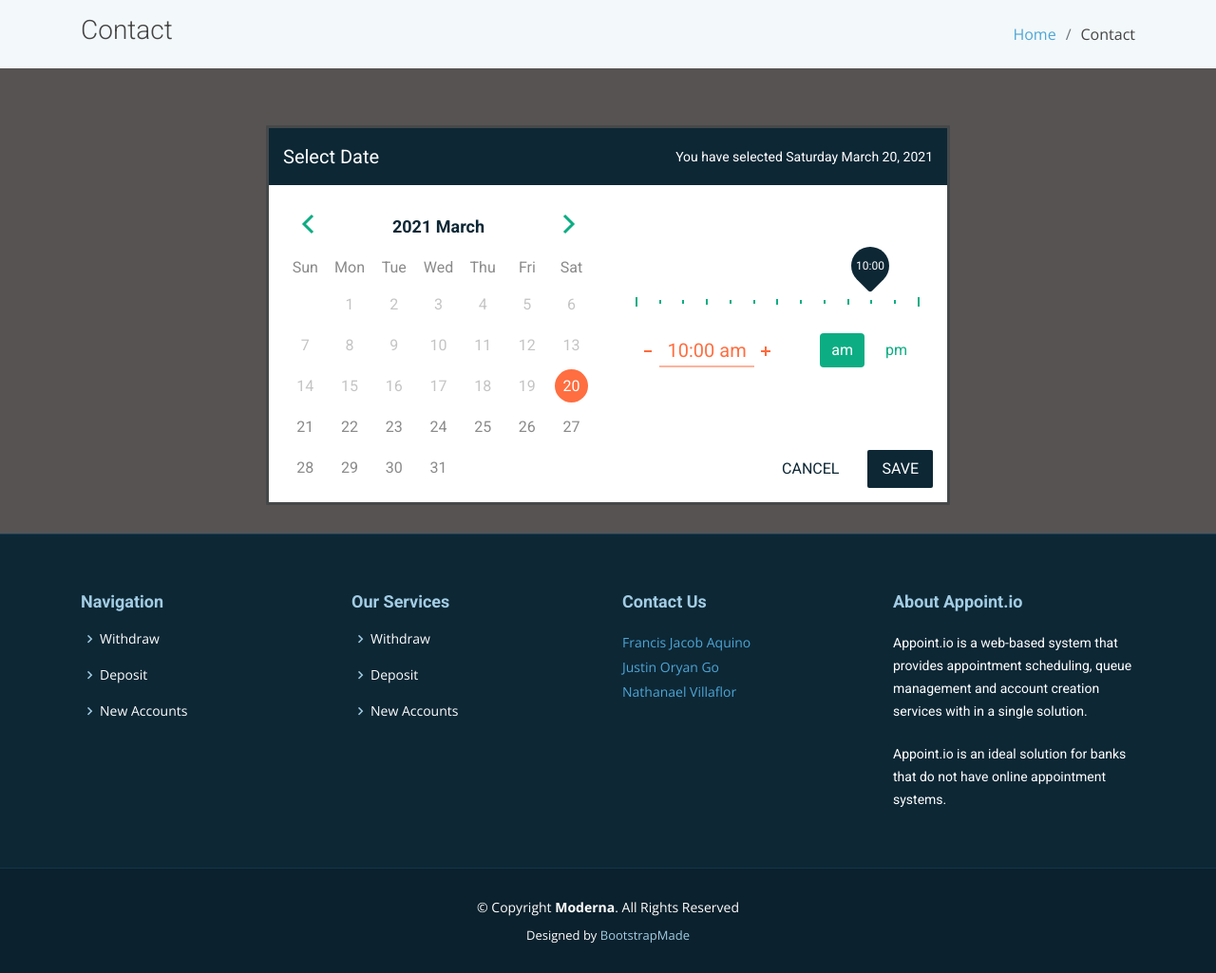
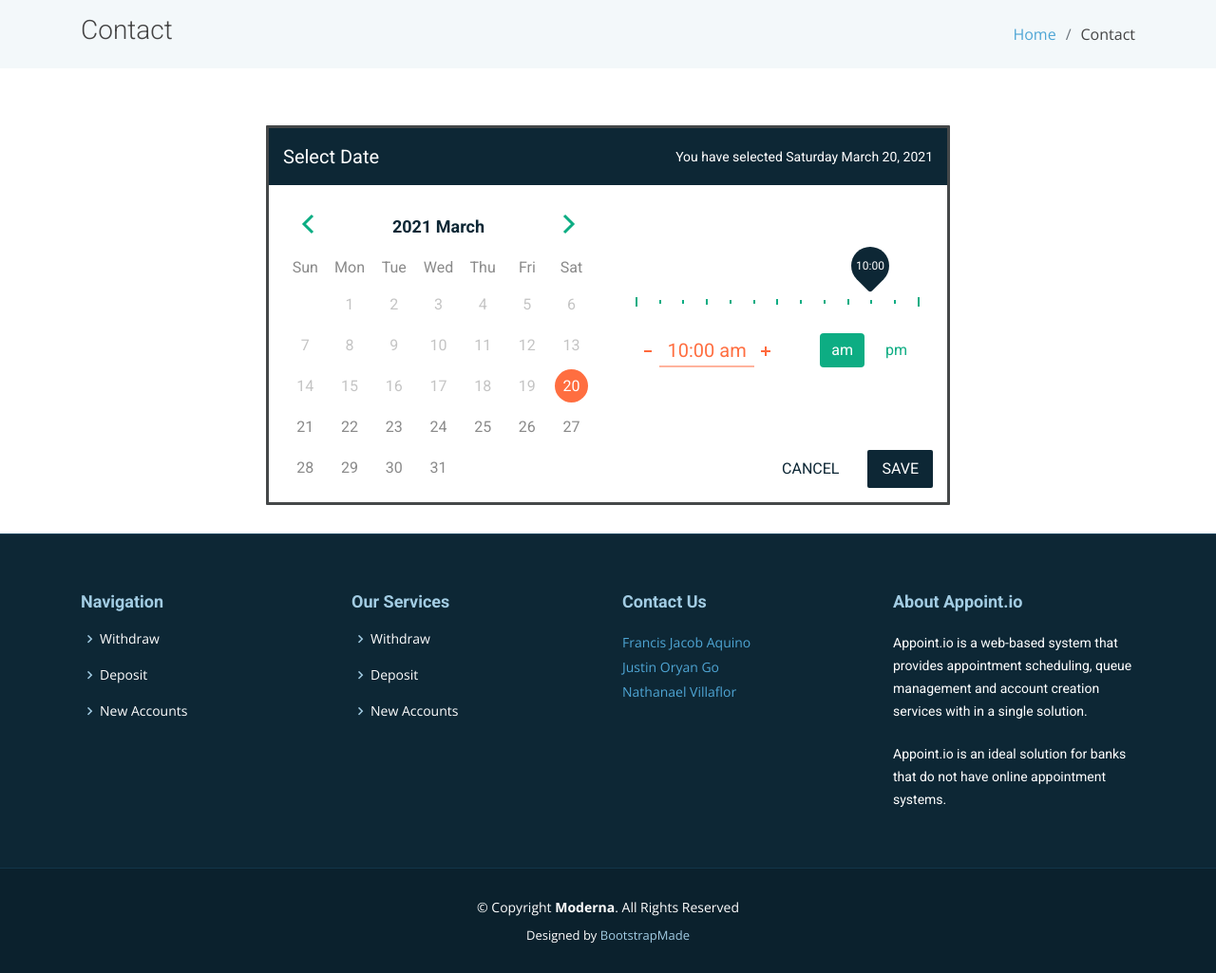
Before and after one commit to Nathanael-14/Web-based-Bank-Appointment-and-Queuing-System.github.io, a PHP site: page /contact.html in a window 1280 px wide. Shown: the part 80-1105 px from the top of the page at 95% size. Run offline with PHP 8.4, Linux system fonts and the light colour scheme; some libraries are stand-ins or nearby versions.

Commit message:
Update calendar.css

```diff
--- a/assets/css/calendar.css
+++ b/assets/css/calendar.css
@@ -8,7 +8,7 @@
 
 body {
     margin: 0;
-    background: rgb(87, 83, 83);
+    background: #FFF;
   }
 
    .app-container {
```
